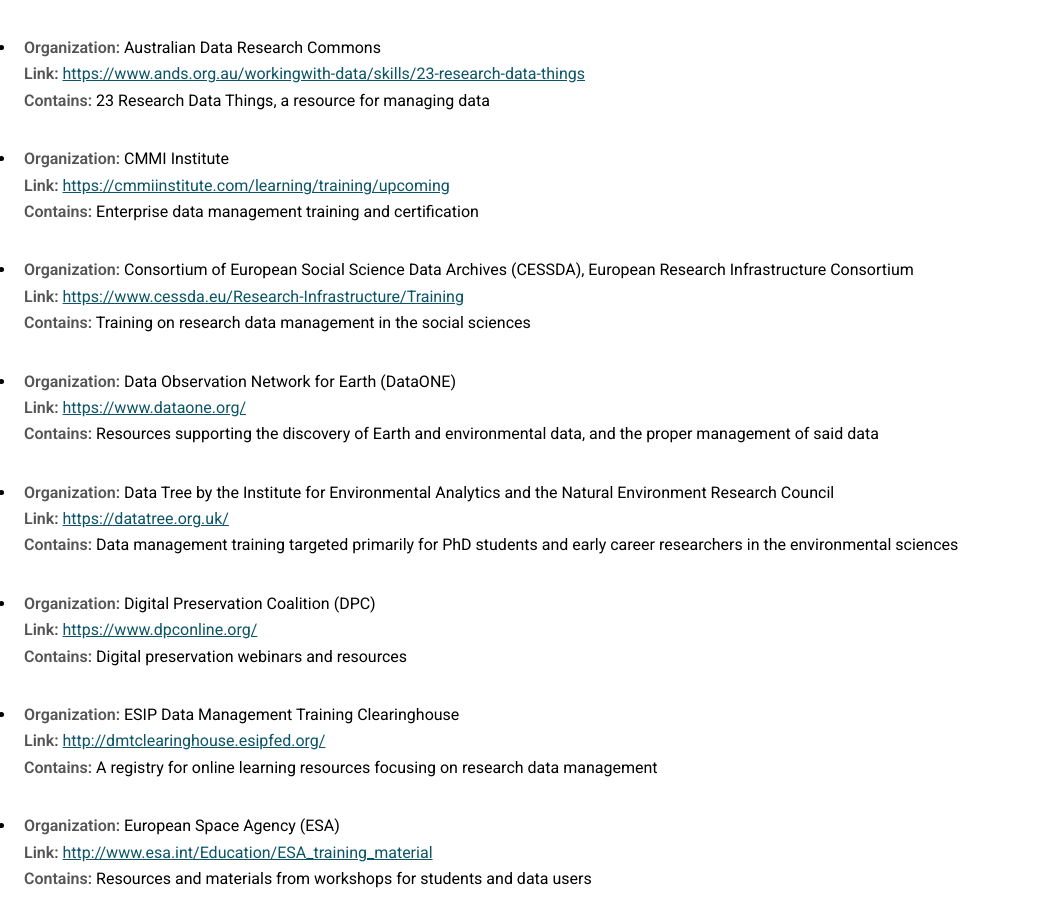
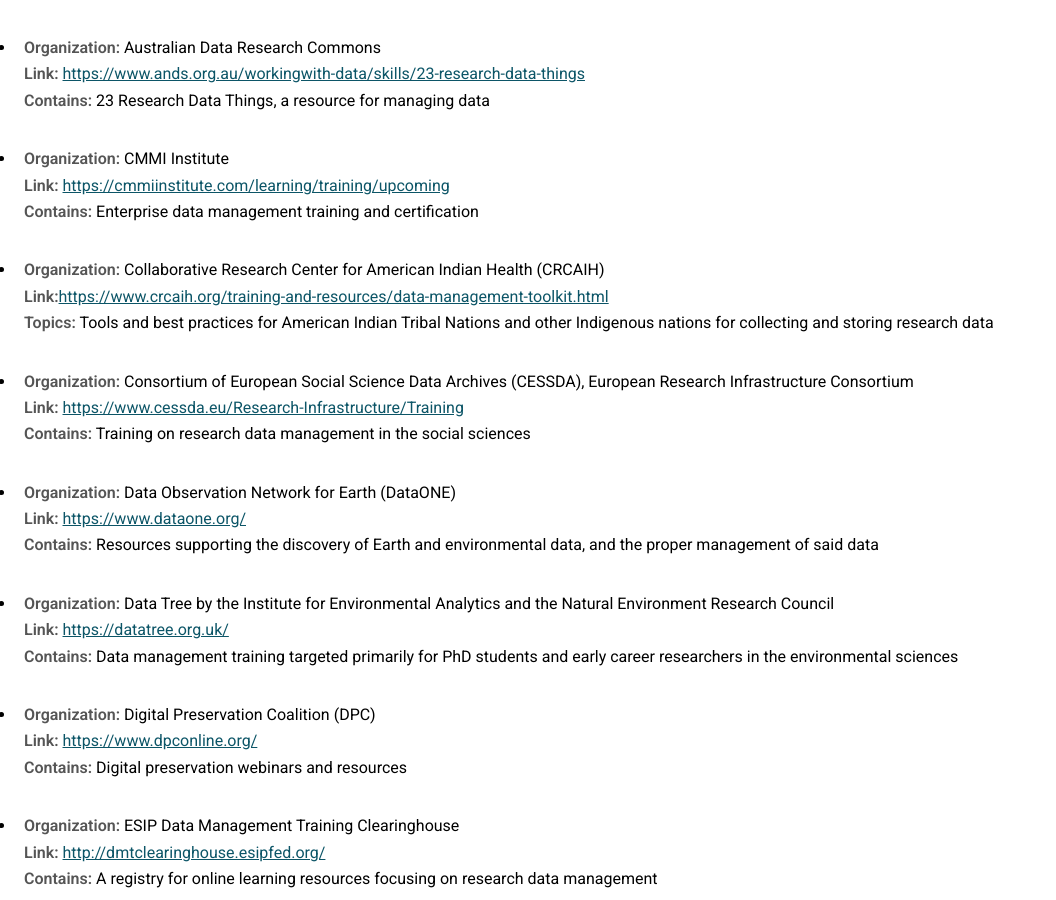
Before and after one commit to bfe-inf/toolkit, a Jekyll site: the page built from dmt-virtual.html, in a window 1280 px wide and 900 px high, scrolled down 504 px. Shown: the whole window, without its empty margins (0-1056 px from the left). Built offline with Jekyll 4.4.1, drawn with Linux system fonts in a browser that asks for light colours.

Commit message:
Update dmt-virtual.html

```diff
--- a/dmt-virtual.html
+++ b/dmt-virtual.html
@@ -65,6 +65,11 @@
              	   				<strong>Link:</strong> <a href="https://cmmiinstitute.com/learning/training/upcoming" target="_blank">https://cmmiinstitute.com/learning/training/upcoming</a> <br/>
 						<strong>Contains:</strong> Enterprise data management training and certification </li>
       					</ul>
+					<ul>
+	     					<li> <strong>Organization:</strong> Collaborative Research Center for American Indian Health (CRCAIH) <br/>
+		   				<strong>Link:</strong><a href="https://www.crcaih.org/training-and-resources/data-management-toolkit.html" target="_blank">https://www.crcaih.org/training-and-resources/data-management-toolkit.html</a><br/>
+      						<strong>Topics:</strong> Tools and best practices for American Indian Tribal Nations and other Indigenous nations for collecting and storing research data </li>
+					</ul>
 					<ul>
 	     					<li> <strong>Organization:</strong> Consortium of European Social Science Data Archives (CESSDA), European Research Infrastructure Consortium  <br/>
              	   				<strong>Link:</strong> <a href="https://www.cessda.eu/Research-Infrastructure/Training" target="_blank">https://www.cessda.eu/Research-Infrastructure/Training</a> <br/>
```
